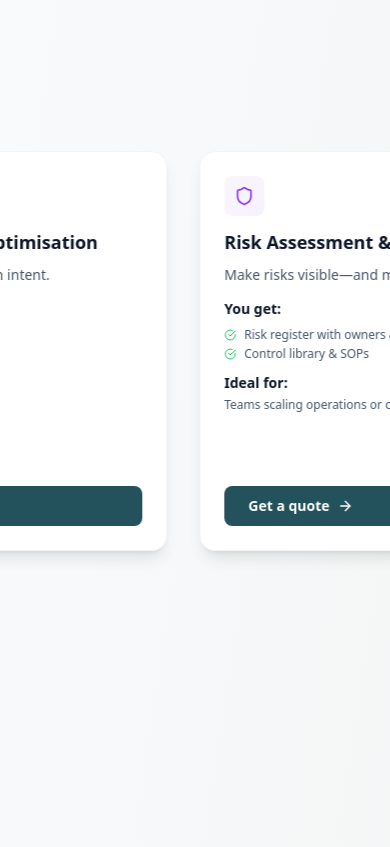
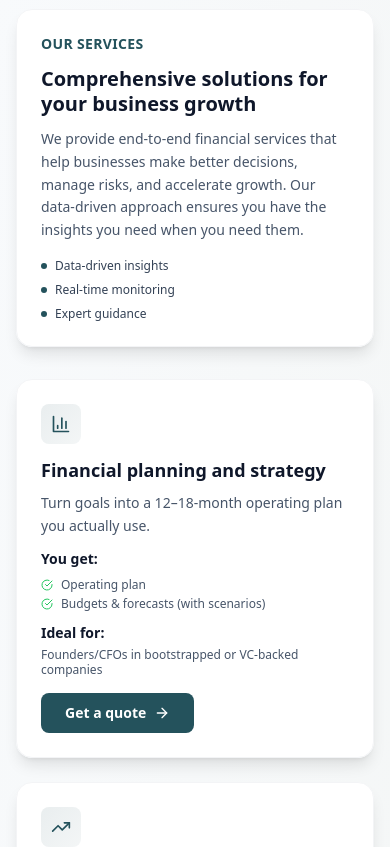
Before and after one commit to vuma-s1/SLK-Investements, a React (Vite) app: page /services in a window 390 px wide. Shown: the part 980-1827 px from the top of the page. Built offline with nearby package versions, Linux system fonts and the light colour scheme.

Commit message:
Update website design: improve CTA cards, fix mobile layout, and remove navigation blue stroke

```diff
--- a/src/components/About.tsx
+++ b/src/components/About.tsx
@@ -46,9 +46,9 @@ const About = () => {
             <span className="w-2 h-2 bg-blue-500 rounded-full"></span>
             About Us
           </div>
-          <h2 className="text-4xl lg:text-5xl font-bold text-gray-900 mb-6">
-            About <span className="text-transparent bg-clip-text bg-gradient-to-r from-blue-600 to-purple-600">SLK Investments</span>
-          </h2>
+          <h1 className="text-4xl lg:text-5xl font-bold text-slate-900 mb-6">
+            About <span className="text-[#24525c]">SLK Investments</span>
+          </h1>
           <p className="text-xl text-gray-600 max-w-3xl mx-auto">
             We help Indian businesses plan, operate, and scale with confidence through strategic financial guidance.
           </p>
--- a/src/pages/About.tsx
+++ b/src/pages/About.tsx
@@ -24,22 +24,22 @@ const About = () => {
       icon: Shield,
       title: 'Integrity',
       description: 'Unwavering ethics and transparency in all interactions',
-              bgColor: 'from-[#24525c]/10 to-[#24525c]/5',
-        color: 'text-[#24525c]'
+      bgColor: 'from-[#24525c]/10 to-[#24525c]/5',
+      color: 'text-[#24525c]'
     },
     {
       icon: Zap,
       title: 'Personalised Service',
       description: 'Tailored solutions to your distinct context and goals',
-      bgColor: 'from-purple-50 to-violet-50',
-      color: 'text-purple-600'
+      bgColor: 'from-[#24525c]/10 to-[#24525c]/5',
+      color: 'text-[#24525c]'
     },
     {
       icon: CheckCircle,
       title: 'Expertise',
       description: 'Deep understanding of the financial landscape and market trends',
-      bgColor: 'from-green-50 to-emerald-50',
-      color: 'text-green-600'
+      bgColor: 'from-[#24525c]/10 to-[#24525c]/5',
+      color: 'text-[#24525c]'
     }
   ];
 
@@ -131,10 +131,10 @@ const About = () => {
             transition={{ delay: 1.1 }}
             className="text-center"
           >
-            <div className="bg-[#24525c] rounded-2xl p-8 text-white">
-              <h3 className="text-2xl font-bold mb-4">Ready to transform your financial operations?</h3>
-                              <p className="text-white/90 mb-6">Let's discuss how we can help you achieve clarity, control, and confidence in your financial decisions.</p>
-                <button className="bg-white text-[#24525c] px-8 py-3 rounded-full font-semibold hover:bg-gray-50 transition-all duration-300">
+            <div className="bg-gradient-to-r from-slate-800 to-slate-900 rounded-2xl p-6 text-white max-w-2xl mx-auto">
+              <h3 className="text-xl font-bold mb-3">Ready to transform your financial operations?</h3>
+              <p className="text-slate-300 mb-4 text-sm">Let's discuss how we can help you achieve clarity, control, and confidence in your financial decisions.</p>
+              <button className="bg-white text-slate-900 px-6 py-2.5 rounded-full font-semibold hover:bg-gray-50 transition-all duration-300 text-sm">
                 Book a Call
               </button>
             </div>
--- a/src/pages/Pricing.tsx
+++ b/src/pages/Pricing.tsx
@@ -41,8 +41,8 @@ const Pricing = () => {
       ],
       timeNeeded: '2 short calls per week (30–45 mins)',
       notIncluded: 'Bookkeeping, tax filing, ERP/CRM builds, or fundraising execution (we can coordinate if needed)',
-      bgColor: 'from-blue-50 to-indigo-50',
-      color: 'text-blue-600',
+      bgColor: 'from-[#24525c]/10 to-[#24525c]/5',
+      color: 'text-[#24525c]',
       popular: false
     },
     {
@@ -64,8 +64,8 @@ const Pricing = () => {
       ],
       timeNeeded: '1 weekly 30-min call + 1 monthly 60-min review',
       notIncluded: 'Accounting entries, payroll processing, invoicing—your CA/finance team handles those; we lead the rhythm and decisions',
-      bgColor: 'from-purple-50 to-violet-50',
-      color: 'text-purple-600',
+      bgColor: 'from-[#24525c]/10 to-[#24525c]/5',
+      color: 'text-[#24525c]',
       popular: true
     },
     {
@@ -86,8 +86,8 @@ const Pricing = () => {
       ],
       timeNeeded: '1–2 workshops per week during design; weekly 30-min check-ins',
       notIncluded: 'Media buying, sales ops builds, recruitment services—happy to coordinate with your teams/partners',
-      bgColor: 'from-green-50 to-emerald-50',
-      color: 'text-green-600',
+      bgColor: 'from-[#24525c]/10 to-[#24525c]/5',
+      color: 'text-[#24525c]',
       popular: false
     }
   ];
@@ -130,7 +130,7 @@ const Pricing = () => {
           >
             <h1 className="text-4xl lg:text-5xl font-bold text-slate-900 mb-6">
               Clear plans.
-              <span className="text-transparent bg-clip-text bg-gradient-to-r from-blue-600 to-indigo-600 block">
+              <span className="text-[#24525c] block">
                 Custom quotes.
               </span>
             </h1>
@@ -147,9 +147,9 @@ const Pricing = () => {
             className="grid lg:grid-cols-3 gap-8 mb-16"
           >
             {plans.map((plan, index) => (
-              <div key={index} className={`bg-white rounded-xl shadow-sm border border-gray-100 ${plan.popular ? 'ring-2 ring-blue-500' : ''}`}>
+              <div key={index} className={`bg-white rounded-xl shadow-sm border border-gray-100 ${plan.popular ? 'ring-2 ring-[#24525c]' : ''}`}>
                 {plan.popular && (
-                  <div className="bg-blue-500 text-white text-center py-2 rounded-t-xl text-sm font-semibold">
+                  <div className="bg-[#24525c] text-white text-center py-2 rounded-t-xl text-sm font-semibold">
                     Most Popular
                   </div>
                 )}
@@ -240,7 +240,7 @@ const Pricing = () => {
                     </div>
                   )}
 
-                  <button className="w-full bg-gradient-to-r from-blue-600 to-indigo-600 text-white py-3 rounded-lg font-semibold hover:from-blue-700 hover:to-indigo-700 transition-all duration-300 flex items-center justify-center gap-2 mt-6">
+                  <button className="w-full bg-[#24525c] text-white py-3 rounded-lg font-semibold hover:bg-[#1e424a] transition-all duration-300 flex items-center justify-center gap-2 mt-6">
                     Get a quote
                     <ArrowRight className="w-4 h-4" />
                   </button>
@@ -260,8 +260,8 @@ const Pricing = () => {
             <div className="grid md:grid-cols-3 gap-6">
               {benefits.map((benefit, index) => (
                 <div key={index} className="bg-white rounded-xl p-6 shadow-sm border border-gray-100 text-center">
-                  <div className="w-12 h-12 bg-gradient-to-br from-blue-50 to-indigo-50 rounded-lg flex items-center justify-center mx-auto mb-4">
-                    <benefit.icon className="w-6 h-6 text-blue-600" />
+                  <div className="w-12 h-12 bg-gradient-to-br from-[#24525c]/10 to-[#24525c]/5 rounded-lg flex items-center justify-center mx-auto mb-4">
+                    <benefit.icon className="w-6 h-6 text-[#24525c]" />
                   </div>
                   <h3 className="font-semibold text-slate-900 mb-2">{benefit.title}</h3>
                   <p className="text-slate-600 text-sm">{benefit.description}</p>
@@ -277,10 +277,10 @@ const Pricing = () => {
             transition={{ delay: 0.9 }}
             className="text-center"
           >
-            <div className="bg-gradient-to-r from-blue-600 to-indigo-600 rounded-2xl p-8 text-white">
-              <h3 className="text-2xl font-bold mb-4">Ready to get started?</h3>
-              <p className="text-blue-100 mb-6">Book a quick call to discuss your needs and get a custom quote.</p>
-              <button className="bg-white text-blue-600 px-8 py-3 rounded-full font-semibold hover:bg-gray-50 transition-all duration-300">
+            <div className="bg-gradient-to-r from-slate-800 to-slate-900 rounded-2xl p-6 text-white max-w-2xl mx-auto">
+              <h3 className="text-xl font-bold mb-3">Ready to get started?</h3>
+              <p className="text-slate-300 mb-4 text-sm">Book a quick call to discuss your needs and get a custom quote.</p>
+              <button className="bg-white text-slate-900 px-6 py-2.5 rounded-full font-semibold hover:bg-gray-50 transition-all duration-300 text-sm">
                 Book a Call
               </button>
             </div>
--- a/src/pages/Services.tsx
+++ b/src/pages/Services.tsx
@@ -31,8 +31,8 @@ const Services = () => {
       youGet: ['Operating plan', 'Budgets & forecasts (with scenarios)', 'Clear runway', 'Board-ready dashboard'],
       idealFor: 'Founders/CFOs in bootstrapped or VC-backed companies',
       setup: 'Initial plan in 2–3 weeks, then monthly reviews',
-              bgColor: 'from-[#24525c]/10 to-[#24525c]/5',
-        color: 'text-[#24525c]'
+      bgColor: 'from-[#24525c]/10 to-[#24525c]/5',
+      color: 'text-[#24525c]'
     },
     {
       icon: TrendingUp,
@@ -41,8 +41,8 @@ const Services = () => {
       youGet: ['Rolling 13-week cash forecast', 'Collections cadence & DSO targets', 'Vendor-term playbook', 'Expense controls'],
       idealFor: 'Businesses with variable or seasonal revenue',
       setup: 'Live in 2 weeks; weekly cash huddles + monthly oversight',
-      bgColor: 'from-green-50 to-emerald-50',
-      color: 'text-green-600'
+      bgColor: 'from-[#24525c]/10 to-[#24525c]/5',
+      color: 'text-[#24525c]'
     },
     {
       icon: Shield,
@@ -51,8 +51,8 @@ const Services = () => {
       youGet: ['Risk register with owners & triggers', 'Control library & SOPs', 'Compliance calendar', 'Insurance review'],
       idealFor: 'Teams scaling operations or credit exposure',
       setup: '2–4 weeks for full assessment; quarterly refresh',
-      bgColor: 'from-purple-50 to-violet-50',
-      color: 'text-purple-600'
+      bgColor: 'from-[#24525c]/10 to-[#24525c]/5',
+      color: 'text-[#24525c]'
     },
     {
       icon: Zap,
@@ -61,8 +61,8 @@ const Services = () => {
       youGet: ['Pricing & contribution margins', 'Channel ROI map', 'Capacity & hiring plan', 'Scale-up operating cadence'],
       idealFor: 'Teams ready to grow without chaos',
       setup: '4–6 weeks to design; quarterly execution cycles',
-      bgColor: 'from-orange-50 to-red-50',
-      color: 'text-orange-600'
+      bgColor: 'from-[#24525c]/10 to-[#24525c]/5',
+      color: 'text-[#24525c]'
     }
   ];
 
@@ -159,8 +159,8 @@ const Services = () => {
 
       {/* Sticky Horizontal Scroll Section */}
       <section ref={targetRef} className="relative h-[300vh] bg-gradient-to-br from-slate-50 to-blue-50/30">
-        {/* Sticky container */}
-        <div className="sticky top-0 h-screen flex items-center justify-center overflow-hidden">
+        {/* Desktop: Sticky container */}
+        <div className="hidden lg:block sticky top-0 h-screen flex items-center justify-center overflow-hidden">
           <div className="flex justify-center">
             {/* All Cards in Horizontal Row - Centered */}
             <motion.div style={{ x }} className="flex gap-8">
@@ -195,6 +195,76 @@ const Services = () => {
                 <ServiceCard key={index} service={service} index={index} />
               ))}
             </motion.div>
+          </div>
+        </div>
+
+        {/* Mobile: Vertical layout */}
+        <div className="lg:hidden py-20">
+          <div className="max-w-7xl mx-auto px-4 sm:px-6 lg:px-8">
+            {/* Mobile Text Card */}
+            <div className="bg-white/95 backdrop-blur-sm shadow-lg rounded-2xl p-6 mb-8 border border-gray-100">
+              <p className="text-[#24525c] font-semibold mb-3 text-sm uppercase tracking-wide">Our Services</p>
+              <h2 className="text-xl font-bold leading-tight text-slate-900 mb-3">
+                Comprehensive solutions for your business growth
+              </h2>
+              <p className="text-slate-600 text-sm leading-relaxed mb-4">
+                We provide end-to-end financial services that help businesses make better decisions,
+                manage risks, and accelerate growth. Our data-driven approach ensures you have the
+                insights you need when you need them.
+              </p>
+              <div className="space-y-2">
+                <div className="flex items-center gap-2">
+                  <div className="w-1.5 h-1.5 bg-[#24525c] rounded-full"></div>
+                  <span className="text-slate-700 text-xs">Data-driven insights</span>
+                </div>
+                <div className="flex items-center gap-2">
+                  <div className="w-1.5 h-1.5 bg-[#24525c] rounded-full"></div>
+                  <span className="text-slate-700 text-xs">Real-time monitoring</span>
+                </div>
+                <div className="flex items-center gap-2">
+                  <div className="w-1.5 h-1.5 bg-[#24525c] rounded-full"></div>
+                  <span className="text-slate-700 text-xs">Expert guidance</span>
+                </div>
+              </div>
+            </div>
+
+            {/* Mobile Service Cards */}
+            <div className="grid grid-cols-1 gap-6">
+              {services.map((service, index) => (
+                <div key={index} className="bg-white/95 backdrop-blur-sm shadow-lg rounded-2xl p-6 border border-gray-100">
+                  <div className={`w-10 h-10 bg-gradient-to-br ${service.bgColor} rounded-lg flex items-center justify-center mb-3`}>
+                    <service.icon className={`w-5 h-5 ${service.color}`} />
+                  </div>
+
+                  <h3 className="text-lg font-bold text-slate-900 mb-2">{service.title}</h3>
+                  <p className="text-slate-600 mb-3 leading-relaxed text-sm">{service.oneLiner}</p>
+
+                  <div className="space-y-3 mb-4">
+                    <div>
+                      <h4 className="font-semibold text-slate-900 mb-2 text-sm">You get:</h4>
+                      <ul className="space-y-1">
+                        {service.youGet.slice(0, 2).map((item: string, idx: number) => (
+                          <li key={idx} className="flex items-start gap-2 text-xs text-slate-600">
+                            <CheckCircle className="w-3 h-3 text-green-500 flex-shrink-0 mt-0.5" />
+                            <span className="leading-tight">{item}</span>
+                          </li>
+                        ))}
+                      </ul>
+                    </div>
+
+                    <div>
+                      <h4 className="font-semibold text-slate-900 mb-1 text-sm">Ideal for:</h4>
+                      <p className="text-xs text-slate-600 leading-tight">{service.idealFor}</p>
+                    </div>
+                  </div>
+
+                  <button className="bg-[#24525c] text-white px-6 py-2.5 rounded-lg font-semibold hover:bg-[#1e424a] transition-all duration-300 flex items-center gap-2 text-sm">
+                    Get a quote
+                    <ArrowRight className="w-4 h-4" />
+                  </button>
+                </div>
+              ))}
+            </div>
           </div>
         </div>
       </section>
@@ -255,10 +325,10 @@ const Services = () => {
             transition={{ delay: 1.1 }}
             className="text-center"
           >
-            <div className="bg-[#24525c] rounded-2xl p-8 text-white">
-              <h3 className="text-2xl font-bold mb-4">Ready to get started?</h3>
-              <p className="text-white/90 mb-6">Start with a 30-min call to discuss your needs and see how we can help.</p>
-              <button className="bg-white text-[#24525c] px-8 py-3 rounded-full font-semibold hover:bg-gray-50 transition-all duration-300">
+            <div className="bg-gradient-to-r from-slate-800 to-slate-900 rounded-2xl p-6 text-white max-w-2xl mx-auto">
+              <h3 className="text-xl font-bold mb-3">Ready to get started?</h3>
+              <p className="text-slate-300 mb-4 text-sm">Start with a 30-min call to discuss your needs and see how we can help.</p>
+              <button className="bg-white text-slate-900 px-6 py-2.5 rounded-full font-semibold hover:bg-gray-50 transition-all duration-300 text-sm">
                 Start with a 30-min Call
               </button>
             </div>
```
Also changed, not shown: src/components/FinalCTA.tsx (+7 -13 lines), src/components/Header.tsx (+8 -8 lines), src/pages/CaseStudies.tsx (+7 -7 lines), src/pages/Contact.tsx (+21 -21 lines).
